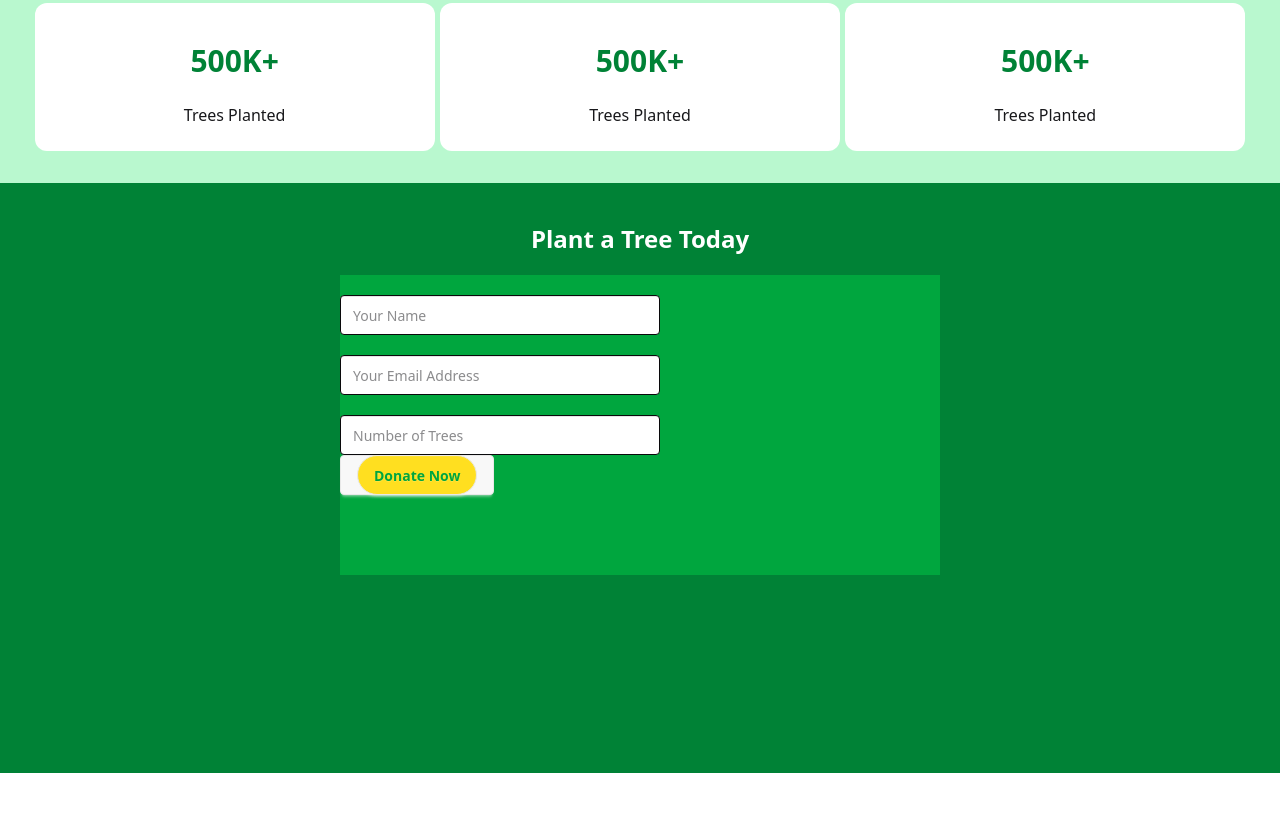
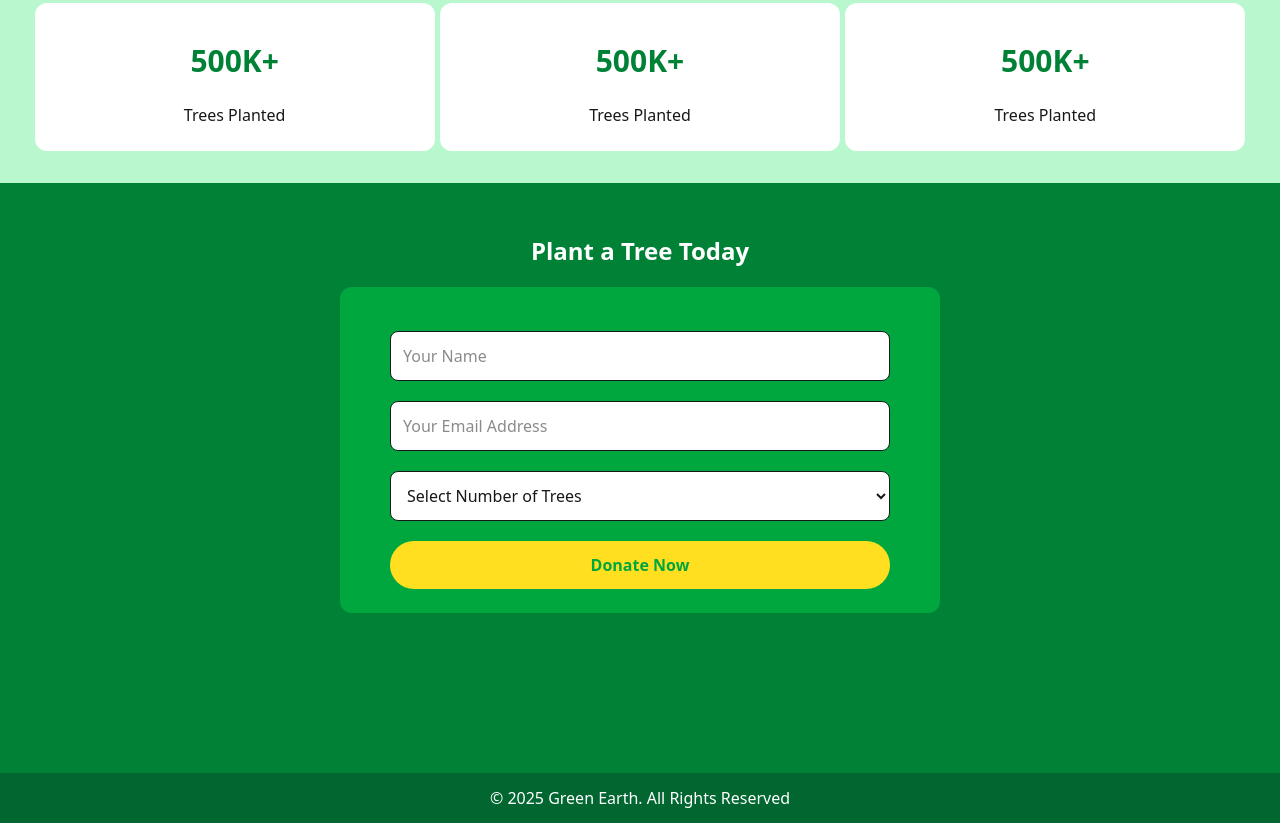
Before and after one commit to AdnanHaque21/Sixth-Assignment, a plain HTML site: page index.html in a window 1280 px wide. Shown: the part 1970-2793 px from the top of the page. Before the commit the page ends 2743 px from the top, so only its background shows below. Drawn offline with nearby package versions, Linux system fonts and the light colour scheme.

Commit message:
footer section added

```diff
--- a/index.html
+++ b/index.html
@@ -89,17 +89,31 @@
         </div>
       </div>
      <!-- Form -->
-      <div class="bg-green-700 min-h-[590px] p-5">
+      <div class="bg-green-700 min-h-[590px] p-8">
         <h1 class="text-center text-2xl text-white font-semibold p-5">Plant a Tree Today</h1>
-        <div class="bg-green-600 min-h-[300px] w-[600px] mx-auto">
-            <input type="text" placeholder="Your Name" class="input input-neutral mx-auto mt-5" />
-            <input type="text" placeholder="Your Email Address" class="input input-neutral mx-auto mt-5" />
-            <input type="text" placeholder="Number of Trees" class="input input-neutral mx-auto mt-5" />
-            <br>
-            <div class="btn">
-            <a class="btn bg-yellow-300 rounded-3xl text-green-600">Donate Now</a>
-            </div>
+        <div class="bg-green-600 min-h-[300px] w-[600px] mx-auto p-6 rounded-xl">
+        <input type="text" placeholder="Your Name"
+        class="block w-[500px] mx-auto mt-5 p-3 rounded-lg bg-white focus:outline-none focus:ring-2 focus:ring-yellow-400" />
+        <input type="text" placeholder="Your Email Address"
+        class="block w-[500px] mx-auto mt-5 p-3 rounded-lg bg-white focus:outline-none focus:ring-2 focus:ring-yellow-400" />
+        <select
+            class="block w-[500px] mx-auto mt-5 p-3 rounded-lg bg-white focus:outline-none focus:ring-2 focus:ring-yellow-400">
+            <option value="">Select Number of Trees</option>
+            <option value="1">1 Tree</option>
+            <option value="5">5 Trees</option>
+            <option value="10">10 Trees</option>
+            <option value="20">20 Trees</option>
+            <option value="50">50 Trees</option>
+            <option value="100">100 Trees</option>
+            </select>
+        <a class="block w-[500px] bg-yellow-300 rounded-3xl text-green-600 font-semibold text-center py-3 mt-5 mx-auto hover:bg-yellow-400 transition">
+          Donate Now
+            </a>
         </div>
       </div>
+      <!-- Footer -->
+       <div class="bg-green-800 min-h-[50px] flex justify-center items-center">
+        <p class="text-center  text-white">&copy 2025 Green Earth. All Rights Reserved</p>
+       </div>
 </body>
 </html>
```
